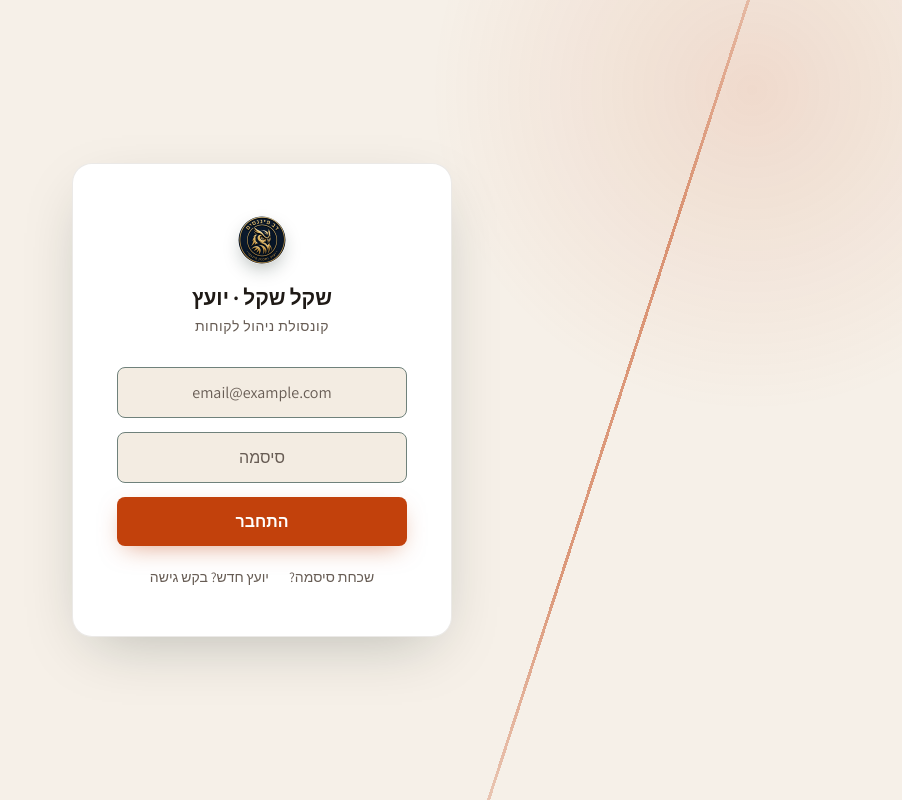
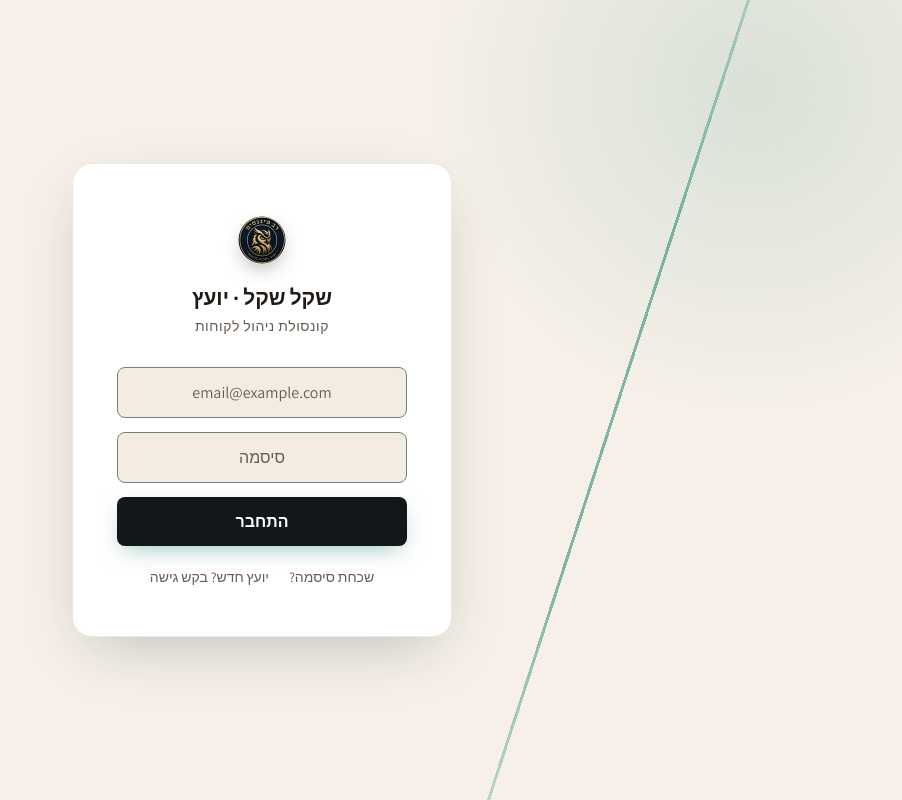
Before and after one commit to davidtheking28-oss/budget-app, a React (Vite) app in the folder advisor-app/: page / in a window 1280 px wide. Shown: the whole page, without its empty margins (378-1280 px from the left). Built offline with nearby package versions, Linux system fonts and the light colour scheme.

Commit message:
auto: session changes

```diff
--- a/advisor-app/src/theme.css
+++ b/advisor-app/src/theme.css
@@ -2,29 +2,29 @@
   color-scheme: light;
   --bg: #f6f0e8;
   --bg-2: #f8f3ec;
-  --workspace-rail: #15110e;
-  --workspace-hero: #1a1511;
-  --workspace-text: #f6f0e8;
-  --workspace-muted: #b3a79b;
-  --workspace-mint: #f59e5b;
+  --workspace-rail: #14171a;
+  --workspace-hero: #16191c;
+  --workspace-text: #f4f6f5;
+  --workspace-muted: #9aa5ab;
+  --workspace-mint: #3ddbb0;
   --workspace-red: #ff9a8d;
   --workspace-line: rgba(255, 255, 255, 0.12);
   --workspace-glass: rgba(255, 255, 255, 0.08);
-  --primary: #c2410c;
+  --primary: #14171a;
   --primary-ink: #ffffff;
-  --primary-hover: #a8370a;
-  --donut-1: #f59e5b;
-  --donut-2: #d9692a;
-  --donut-3: #a8501f;
-  --donut-4: #7a6f66;
-  --donut-5: #483f38;
+  --primary-hover: #2c3237;
+  --donut-1: #3ddbb0;
+  --donut-2: #27a98a;
+  --donut-3: #17745f;
+  --donut-4: #6c777e;
+  --donut-5: #3d464c;
   --surface: #ffffff;
   --surface2: #f3ece2;
-  --accent: #c2410c;
-  --accent-rgb: 194, 65, 12;
-  --accent-2: #a8370a;
+  --accent: #0a7a62;
+  --accent-rgb: 10, 122, 98;
+  --accent-2: #066552;
   --accent-ink: #ffffff;
-  --accent-dim: rgba(194, 65, 12, 0.09);
+  --accent-dim: rgba(10, 122, 98, 0.09);
   /* Was #7c4a06 — contrast ratio 1.12 against --red (#b02631), functionally the
      same color to a fast glance or anyone color-blind. #c2760a (the value after
      that fix) separated cleanly from red but only cleared 3:1 against white —
```
